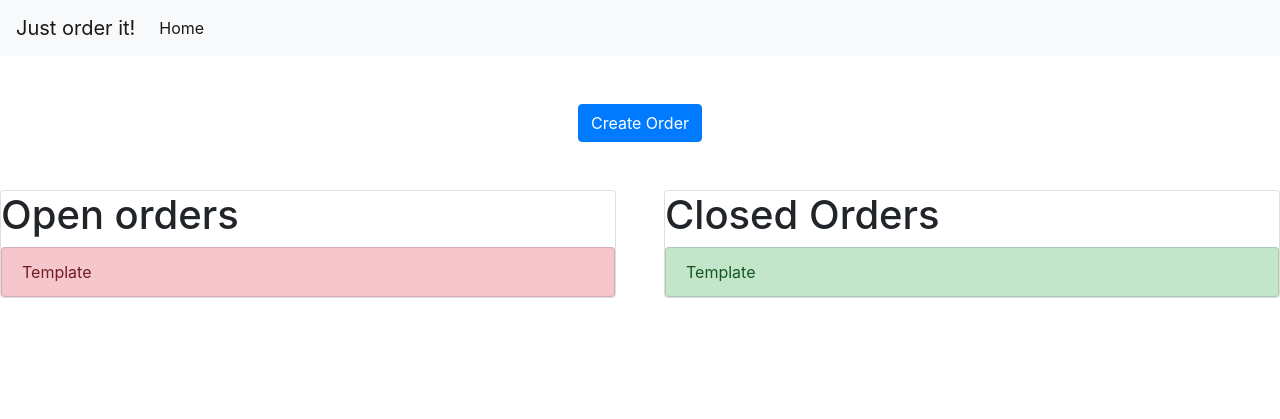
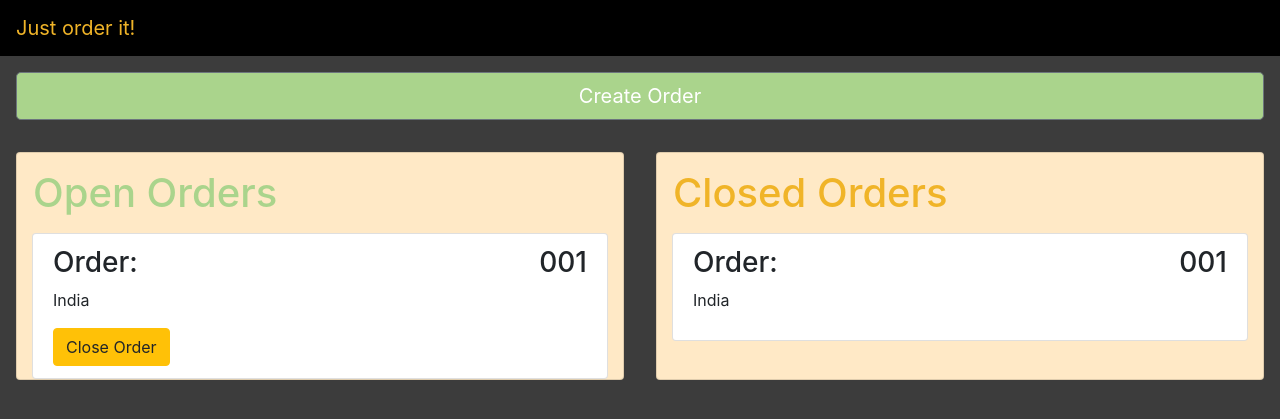
Before and after one commit to TarasekM/Just-order-it, a Flask app: template src/just-order/just_order/templates/index.html in a window 1280 px wide. Shown: the top 419 px of the page. Run offline with Flask 2, Linux system fonts and the light colour scheme; the template is opened without the code that fills it: most values are stand-ins (such as "Sample title", 1, 10 or a date in 2020).

Commit message:
UI changes

```diff
--- /dev/null
+++ b/src/just-order/just_order/static/css/just-order.css
@@ -0,0 +1,46 @@
+body {
+    background-color: rgb(60, 60, 60) !important;
+}
+
+h1 {
+    margin: 1rem !important;
+}
+
+.header-positive {
+    color: rgb(170, 212, 140) !important;
+}
+
+.header-negative {
+    color: rgb(240, 180, 40) !important;
+}
+
+
+.navbar {
+    background-color: black !important;
+}
+
+.navbar-brand {
+    color: rgb(240, 180, 40) !important;
+}
+
+.navbar-brand:hover {
+    color: white !important;
+}
+
+.btn-block {
+    background-color: rgb(170, 212, 140) !important;
+    color: white !important;
+    box-shadow: black !important;
+    margin: 1rem !important;
+}
+
+.btn-block:hover {
+    background-color: rgb(80, 160, 15) !important;
+    color: white !important;
+    box-shadow: black !important;
+}
+
+.card {
+    margin: 1rem !important;
+    background-color: rgb(255, 233, 198) !important;
+}
--- a/src/just-order/just_order/templates/index.html
+++ b/src/just-order/just_order/templates/index.html
@@ -5,6 +5,7 @@
         <meta name="viewport" content="width=device-width, initial-scale=1.0" />
         <title>Just order it!</title>
         <link rel="stylesheet" href="../static/css/bootstrap.css">
+        <link rel="stylesheet" href="../static/css/just-order.css">
         <script src="https://ajax.googleapis.com/ajax/libs/jquery/3.4.1/jquery.min.js"></script>
     </head>
 
@@ -15,35 +16,50 @@
                 <button class="navbar-toggler" type="button" data-toggle="collapse" data-target="#navbarSupportedContent" aria-controls="navbarSupportedContent" aria-expanded="false" aria-label="Toggle navigation">
                   <span class="navbar-toggler-icon"></span>
                 </button>
-
-                <div class="collapse navbar-collapse" id="navbarSupportedContent">
-                  <ul class="navbar-nav mr-auto">
-                    <li class="nav-item active">
-                      <a class="nav-link" href=" {{ url_for('.index') }} ">Home <span class="sr-only">(current)</span></a>
-                    </li>
-                  </ul>
-                </div>
-              </nav>
+            </nav>
         </header>
 
         <div id="create" class="d-flex flex-row justify-content-center">
-            <button type="button" data-toggle="modal" data-target="#createOrder" class="btn btn-primary m-5">
-                Create Order
-            </button>
+            <button type="button" data-toggle="modal" data-target="#createOrder" class="btn btn-secondary btn-lg btn-block">Create Order</button>
         </div>
-
 
         <div id="orders" class="d-flex flex-row justify-content-between w-100">
             <div class="card w-50 mr-5">
-                <h1>Open orders</h1>
+                <div class="header-positive">
+                  <h1>Open Orders</h1>
+                </div>
                 <ul class="list-group"  id="open_orders" >
-                    <li class="list-group-item list-group-item-action list-group-item-danger">Template</li>
+                  <div class = "container">
+                      <ul class = "list-group">
+                         <li class = "list-group-item">
+                          <div class="d-flex w-100 justify-content-between">
+                            <h3 class = "list-group-item-heading">Order:</h3>
+                            <h3 class = "list-group-item-heading">001</h3>
+                          </div>
+                          <p class = "list-group-item-text">India</p>
+                          <button type="button" class="btn btn-warning">Close Order</button>
+                         </li>
+                      </ul>
+                   </div>
                 </ul>
             </div>
+
             <div class="card w-50">
-                <h1>Closed Orders</h1>
-                <ul class="list-group" id="closed_orders">
-                    <li class="list-group-item list-group-item-action list-group-item-success">Template</li>
+                <div class="header-negative">
+                  <h1>Closed Orders</h1>
+                </div>
+                <ul class="list-group"  id="open_orders" >
+                  <div class = "container">
+                      <ul class = "list-group">
+                         <li class = "list-group-item">
+                          <div class="d-flex w-100 justify-content-between">
+                            <h3 class = "list-group-item-heading">Order:</h3>
+                            <h3 class = "list-group-item-heading">001</h3>
+                          </div>
+                          <p class = "list-group-item-text">India</p>
+                         </li>
+                      </ul>
+                   </div>
                 </ul>
             </div>
         </div>
@@ -90,7 +106,7 @@
                                     <input class="form-check-input" type="checkbox" value="">
                                     <input type="hidden" value="{{ item['_id'] }}">
                                     <label class="form-check-label" for=" {{ item['_id'] }}">
-                                      Zatwierdź
+                                      Add
                                     </label>
                                   </div>
                                 </div>
--- a/src/just-status/style.css
+++ b/src/just-status/style.css
@@ -42,7 +42,7 @@ header #header-heading {
 }
 
 #not-ready-orders-header {
-    background-color: rgb(240, 186, 38);
+    background-color: rgb(240, 180, 40);
     color: black;
     font-weight: bold;
 }
```
